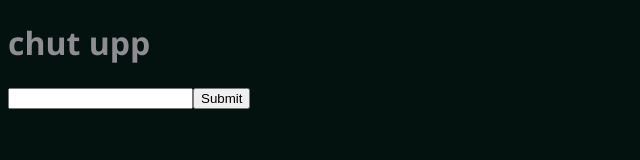
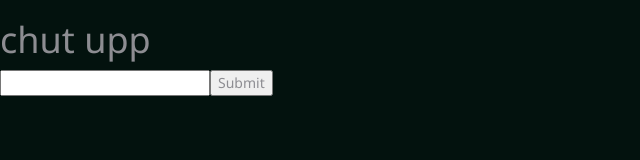
Before and after one commit to geryegan/chut-upp-web, a React app: page client/index.html in a window 1280 px wide. Shown: the whole page, without its empty margins (0-640 px from the left). Built offline with nearby package versions, Linux system fonts and the light colour scheme; files whose address does not match are found by name.

Commit message:
react bootstrap

```diff
--- a/client/index.html
+++ b/client/index.html
@@ -1,6 +1,7 @@
 <!DOCTYPE html>
 <html lang="en">
 <head>
+<link rel="stylesheet" href="https://maxcdn.bootstrapcdn.com/bootstrap/latest/css/bootstrap.min.css">
 <link href="https://fonts.googleapis.com/css?family=Raleway" rel="stylesheet">  <meta charset="UTF-8">
   <title>Chut Upp</title>
 </head>
```
